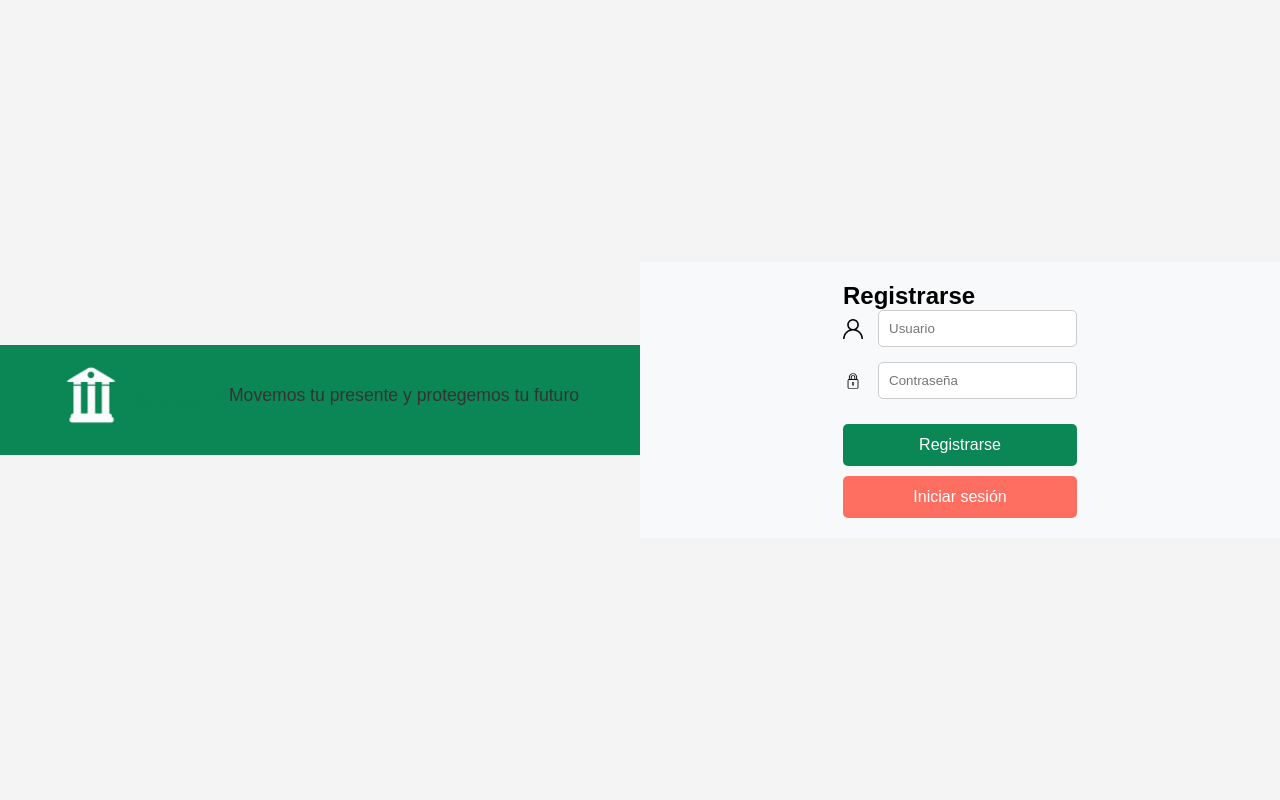
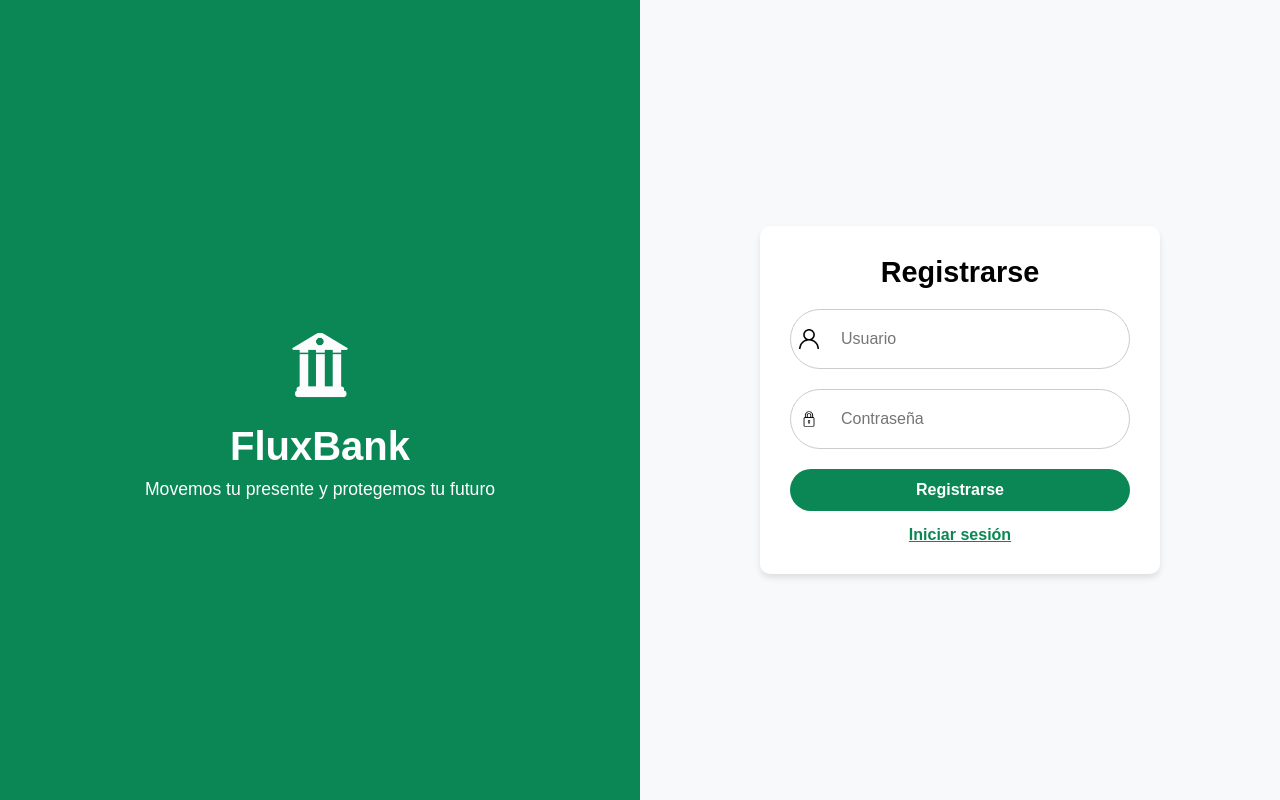
Before and after one commit to AndreSosa21/Medina_Sosa_Rodriguez_front_Software_1, a React (Vite) app: page /register in a window 1280 px wide. Built offline with nearby package versions, Linux system fonts and the light colour scheme.

Commit message:
register and outh2 connected with back

```diff
--- a/src/api.ts
+++ b/src/api.ts
@@ -1,4 +1,4 @@
-const API_URL = 'https://state-pattern-andresosa21-andresosa21s-projects.vercel.app/transactions';
+const API_URL = 'https://fluxbank-delta.vercel.app';
 
 // Define an interface for a transaction
 export interface Transaction {
--- /dev/null
+++ b/src/layout/AuthLayout.tsx
@@ -0,0 +1,24 @@
+// AuthLayout.tsx
+import React from 'react';
+import { Outlet } from 'react-router-dom';
+import '../login/login.css'; // Reutiliza el mismo CSS para mantener el estilo
+import bancoImg from '../assets/banco.png'; // Asegúrate de que la ruta sea correcta
+const AuthLayout: React.FC = () => {
+  return (
+    <div className="login-container">
+      <div className="left-section">
+        <div className="logo">
+          <img src={bancoImg} alt="FluxBank Logo" />
+          <h1>FluxBank</h1>
+          <p>Movemos tu presente y protegemos tu futuro</p>
+        </div>
+      </div>
+      <div className="right-section">
+        {/* Aquí se renderizará el formulario (Login o Register) */}
+        <Outlet />
+      </div>
+    </div>
+  );
+};
+
+export default AuthLayout;
--- a/src/login/login.tsx
+++ b/src/login/login.tsx
@@ -1,99 +1,63 @@
+// Login.tsx
 import React, { useState } from 'react';
-import './Login.css';
+import '../login/login.css'; // Reutilizamos el mismo CSS
 import { useNavigate } from 'react-router-dom';
-
-// Importar las imágenes
 import iconPersona from '../assets/persona.png';
 import iconCandado from '../assets/candado.png';
-import iconBanco from '../assets/banco.png';
 
 const Login: React.FC = () => {
-  const [isLogin, setIsLogin] = useState(true); // Controla si se muestra el formulario de login o registro
   const [usuario, setUsuario] = useState('');
   const [contraseña, setContraseña] = useState('');
   const navigate = useNavigate();
 
-  const handleUsuarioChange = (e: React.ChangeEvent<HTMLInputElement>) => {
-    setUsuario(e.target.value);
+  const handleSubmit = (e: React.FormEvent) => {
+    e.preventDefault();
+    // Lógica para autenticar al usuario (aquí puedes agregar la validación)
+    navigate('/transacciones');
   };
 
-  const handleContraseñaChange = (e: React.ChangeEvent<HTMLInputElement>) => {
-    setContraseña(e.target.value);
-  };
-
-  const handleSubmit = (e: React.FormEvent) => {
-    e.preventDefault();
-    // Lógica para iniciar sesión o registrarse
-    if (isLogin) {
-      // Redirigir a la página principal si el login es exitoso
-      navigate('/transacciones');
-    } else {
-      // Redirigir a la página de registro o similar
-      navigate('/registro');
-    }
+  const goToRegister = () => {
+    // Navega a la ruta de registro sin cambiar el layout general
+    navigate('/register');
   };
 
   return (
-    <div className="login-container">
-      <div className="left-section">
-        <div className="logo">
-          <img src={iconBanco} alt="FluxBank Logo" />
-          <h1>FluxBank</h1>
-          <p>Movemos tu presente y protegemos tu futuro</p>
-        </div>
-      </div>
-
-      <div className="right-section">
     <form onSubmit={handleSubmit} className="login-form">
-          <h2>{isLogin ? 'Iniciar sesión' : 'Registrarse'}</h2>
-
+      <h2>Iniciar sesión</h2>
       <div className="input-container">
         <div className="input-with-icon">
           <img src={iconPersona} alt="Usuario" className="input-icon" />
           <input
             type="text"
-                id="usuario"
+            placeholder="Usuario"
+            required
             value={usuario}
-                onChange={handleUsuarioChange}
-                required
-                placeholder="Usuario"
+            onChange={e => setUsuario(e.target.value)}
           />
         </div>
       </div>
-
       <div className="input-container">
         <div className="input-with-icon">
           <img src={iconCandado} alt="Contraseña" className="input-icon" />
           <input
             type="password"
-                id="contraseña"
+            placeholder="Contraseña"
+            required
             value={contraseña}
-                onChange={handleContraseñaChange}
-                required
-                placeholder="Contraseña"
+            onChange={e => setContraseña(e.target.value)}
           />
         </div>
       </div>
-
-          <button type="submit" className="submit-btn">
-            {isLogin ? 'Ingresar' : 'Registrarse'}
-          </button>
-
+      <button type="submit" className="submit-btn">Ingresar</button>
       <div className="switch-form">
-            <span
-              className="switch-link"
-              onClick={() => setIsLogin(!isLogin)}
-            >
-              {isLogin ? 'Registrarse' : 'Iniciar sesión'}
+        <span className="switch-link" onClick={goToRegister}>
+          Registrarse
         </span>
       </div>
-
       <div className="help-text">
         <span>Problemas Para Iniciar Sesión?</span>
       </div>
     </form>
-      </div>
-    </div>
   );
 };
 
--- a/src/main.tsx
+++ b/src/main.tsx
@@ -2,6 +2,7 @@ import React from 'react';
 import ReactDOM from 'react-dom/client';
 import { BrowserRouter as Router, Routes, Route } from 'react-router-dom';
 import './index.css';
+import AuthLayout from './layout/AuthLayout';
 import Login from './login/login';
 import Register from './register/register';
 import Transacciones from './transacciones/transacciones';
@@ -13,11 +14,14 @@ const root = ReactDOM.createRoot(document.getElementById('root') as HTMLElement)
 root.render(
   <Router>
     <Routes>
-      <Route path="/" element={<Login />} />
-      <Route path="/register" element={<Register />} />
+      {/* Rutas de autenticación con layout común */}
+      <Route path="/" element={<AuthLayout />}>
+        <Route index element={<Login />} />
+        <Route path="register" element={<Register />} />
+      </Route>
+      {/* Resto de la aplicación */}
       <Route path="/transacciones" element={<Transacciones />} />
       <Route path="/movimientos" element={<MisMovimientos />} />
-      {/* Ruta para Detalles del Movimiento */}
       <Route path="/detalles/:id" element={<Detalles />} />
     </Routes>
   </Router>
--- a/src/register/register.tsx
+++ b/src/register/register.tsx
@@ -1,64 +1,115 @@
 import React, { useState } from 'react';
-import './register.css';
-import bancoImg from '../assets/banco.png';
-import personaImg from '../assets/persona.png';
-import candadoImg from '../assets/candado.png';
+import '../login/login.css'; // Reutilizamos el mismo CSS del login
 import { useNavigate } from 'react-router-dom';
+// Importa los mismos íconos que usas en Login
+import iconPersona from '../assets/persona.png';
+import iconCandado from '../assets/candado.png';
+
+const API_URL = 'https://fluxbank-delta.vercel.app';
 
 const Register: React.FC = () => {
   const [email, setEmail] = useState('');
   const [password, setPassword] = useState('');
   const navigate = useNavigate();
 
-  const handleRegister = (e: React.FormEvent) => {
+  const handleRegister = async (e: React.FormEvent) => {
     e.preventDefault();
     if (email && password) {
-      alert('Usuario registrado correctamente');
-      navigate('/login');
+      try {
+        // Llamada al endpoint de registro
+        const registerResponse = await fetch(`${API_URL}/register`, {
+          method: 'POST',
+          headers: { 'Content-Type': 'application/json' },
+          body: JSON.stringify({ username: email, password }),
+        });
+
+        if (!registerResponse.ok) {
+          const errorData = await registerResponse.json();
+          alert(`Error en registro: ${errorData.message}`);
+          return;
+        }
+
+        // Solicitar token con formato x-www-form-urlencoded
+        const params = new URLSearchParams();
+        params.append('grant_type', 'password');
+        params.append('username', email);
+        params.append('password', password);
+        params.append('client_id', 'application');
+        params.append('client_secret', 'secret');
+
+        const tokenResponse = await fetch(`${API_URL}/oauth/token`, {
+          method: 'POST',
+          headers: { 'Content-Type': 'application/x-www-form-urlencoded' },
+          body: params.toString(),
+        });
+
+        if (!tokenResponse.ok) {
+          alert('Error al obtener token');
+          return;
+        }
+
+        const tokenData = await tokenResponse.json();
+        const token = tokenData.access_token || tokenData.accessToken;
+        localStorage.setItem('token', token);
+        alert('Usuario registrado y token guardado correctamente');
+        // Redirige a la pantalla de transacciones
+        navigate('/transacciones', { replace: true });
+      } catch (error) {
+        console.error(error);
+        alert('Error en el registro');
+      }
     } else {
       alert('Por favor, ingrese todos los campos.');
     }
   };
 
-  const handleLoginRedirect = () => {
-    navigate('/login');
+  const goToLogin = () => {
+    // Regresa al formulario de login
+    navigate('/');
   };
 
   return (
-    <div className="register-container">
-      <div className="left-section">
-        <img src={bancoImg} alt="Logo Banco" className="register-logo" />
-        <h2 className="register-title">FluxBank</h2>
-        <p className="register-slogan">Movemos tu presente y protegemos tu futuro</p>
-      </div>
-      <div className="right-section">
-        <form onSubmit={handleRegister} className="form-container">
-          <h2 className="form-title">Registrarse</h2>
-          <div className="input-group">
-            <img src={personaImg} alt="Usuario" className="input-icon" />
+    <form onSubmit={handleRegister} className="login-form">
+      <h2>Registrarse</h2>
+
+      {/* Campo de usuario con ícono */}
+      <div className="input-container">
+        <div className="input-with-icon">
+          <img src={iconPersona} alt="Usuario" className="input-icon" />
           <input
             type="email"
             placeholder="Usuario"
+            required
             value={email}
             onChange={(e) => setEmail(e.target.value)}
-              required
           />
         </div>
-          <div className="input-group">
-            <img src={candadoImg} alt="Contraseña" className="input-icon" />
+      </div>
+
+      {/* Campo de contraseña con ícono */}
+      <div className="input-container">
+        <div className="input-with-icon">
+          <img src={iconCandado} alt="Contraseña" className="input-icon" />
           <input
             type="password"
             placeholder="Contraseña"
+            required
             value={password}
             onChange={(e) => setPassword(e.target.value)}
-              required
           />
         </div>
-          <button type="submit" className="register-btn">Registrarse</button>
-          <button type="button" onClick={handleLoginRedirect} className="login-btn">Iniciar sesión</button>
+      </div>
+
+      {/* Botón para registrarse */}
+      <button type="submit" className="submit-btn">Registrarse</button>
+
+      {/* Enlace para volver al login */}
+      <div className="switch-form">
+        <span className="switch-link" onClick={goToLogin}>
+          Iniciar sesión
+        </span>
+      </div>
     </form>
-      </div>
-    </div>
   );
 };
 
```
Lines whose indentation alone changed are shown as unchanged.
